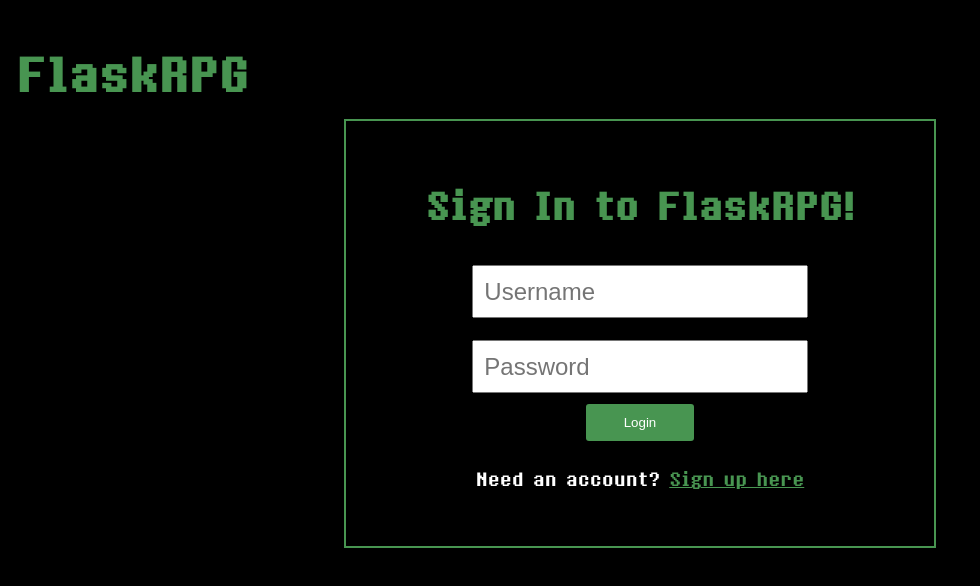
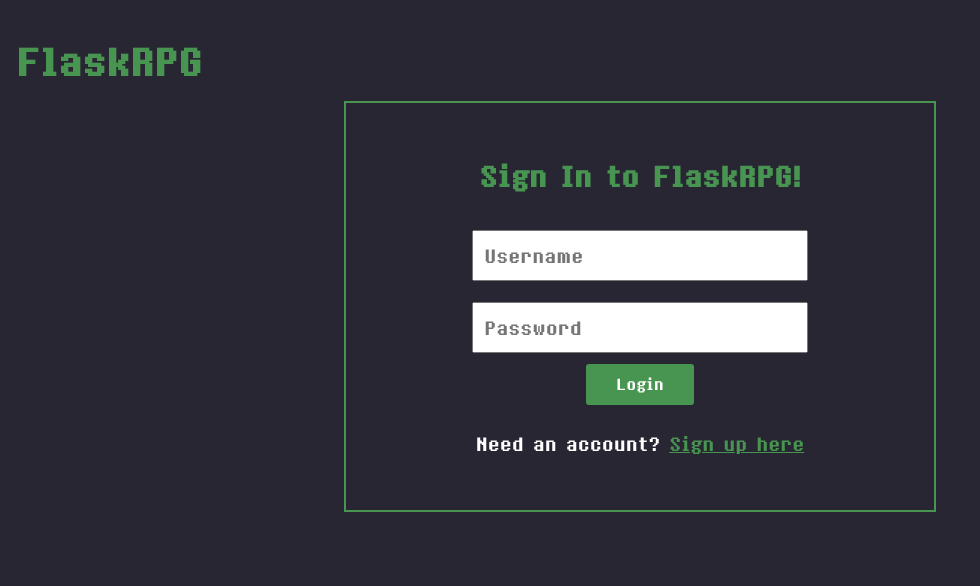
Before and after one commit to Team-Big-Bosses/New-FE, a React (Create React App) app in the folder client/: page /login in a window 1280 px wide. Shown: the top 586 px of the page, without its empty margins (0-980 px from the left). Built offline with nearby package versions, Linux system fonts and the light colour scheme.

Commit message:
changed background color to match game, changed font sizes"

```diff
--- a/client/src/components/world/index.js
+++ b/client/src/components/world/index.js
@@ -178,7 +178,7 @@ function World(props) {
             style={{
                 display: 'flex',
                 height: '100vh',
-                width: '100vw',
+                width: '100%',
                 justifyContent: 'center',
                 alignItems: 'center',
                 backgroundColor: 'rgb(41, 38, 52)'
--- a/client/src/index.css
+++ b/client/src/index.css
@@ -8,7 +8,7 @@ body {
   font-family: eightBitFont;
   -webkit-font-smoothing: antialiased;
   -moz-osx-font-smoothing: grayscale;
-  background-color: black;
+  background-color: rgb(41, 38, 52);
 }
 
 code {
--- a/client/src/scss/Header.scss
+++ b/client/src/scss/Header.scss
@@ -7,7 +7,7 @@
 
   h1{
     padding: 1rem;
-    font-size: 2.5rem;
+    font-size: 2rem;
     color: #489551;
     text-decoration: none;
   }
--- a/client/src/scss/LandingPage.scss
+++ b/client/src/scss/LandingPage.scss
@@ -42,7 +42,7 @@
   }
 
   .empty{
-    background-color: black;
+    background-color: rgb(41, 38, 52);
     height: 16px;
     width: 16px;
   }
--- a/client/src/scss/Login.scss
+++ b/client/src/scss/Login.scss
@@ -7,6 +7,7 @@
   h1{
     text-align: center;
     color: #489551;
+    font-size: 1.5rem;
   }
 
   form{
@@ -19,7 +20,9 @@
     input{
       padding: 3%;
       margin: 5%;
-      font-size: 1.5rem;
+      font-size: 1rem;
+      font-family: 'eightBitFont';
+
     }
 
     button{
@@ -31,6 +34,7 @@
       color: white;
       border: none;
       box-shadow: none;
+      font-family: 'eightBitFont';
 
       &:hover{
         background-color: white;
--- a/client/src/scss/Register.scss
+++ b/client/src/scss/Register.scss
@@ -7,6 +7,7 @@
   h1{
     text-align: center;
     color: #489551;
+    font-size: 1.5rem;
   }
 
   form{
@@ -19,7 +20,9 @@
     input{
       padding: 3%;
       margin: 3%;
-      font-size: 1.5rem;
+      font-size: 1rem;
+      font-family: 'eightBitFont';
+
     }
 
     button{
@@ -31,6 +34,8 @@
       color: white;
       border: none;
       box-shadow: none;
+      font-family: 'eightBitFont';
+
 
       &:hover{
         background-color: white;
```
